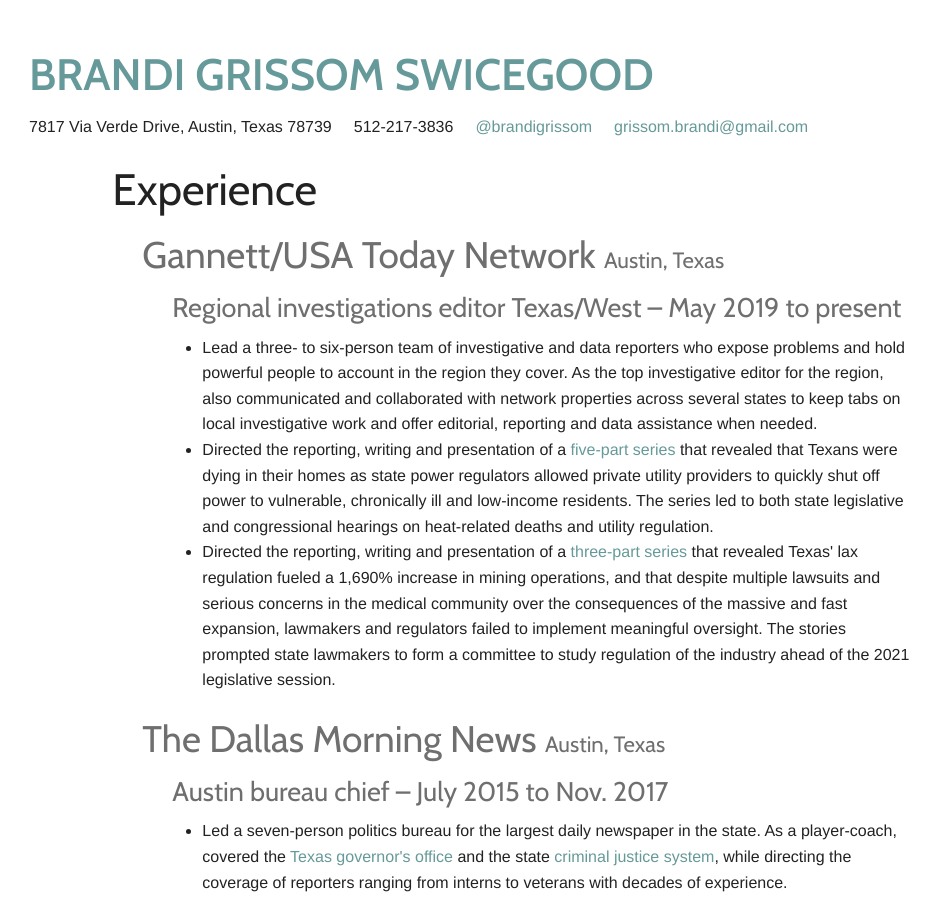
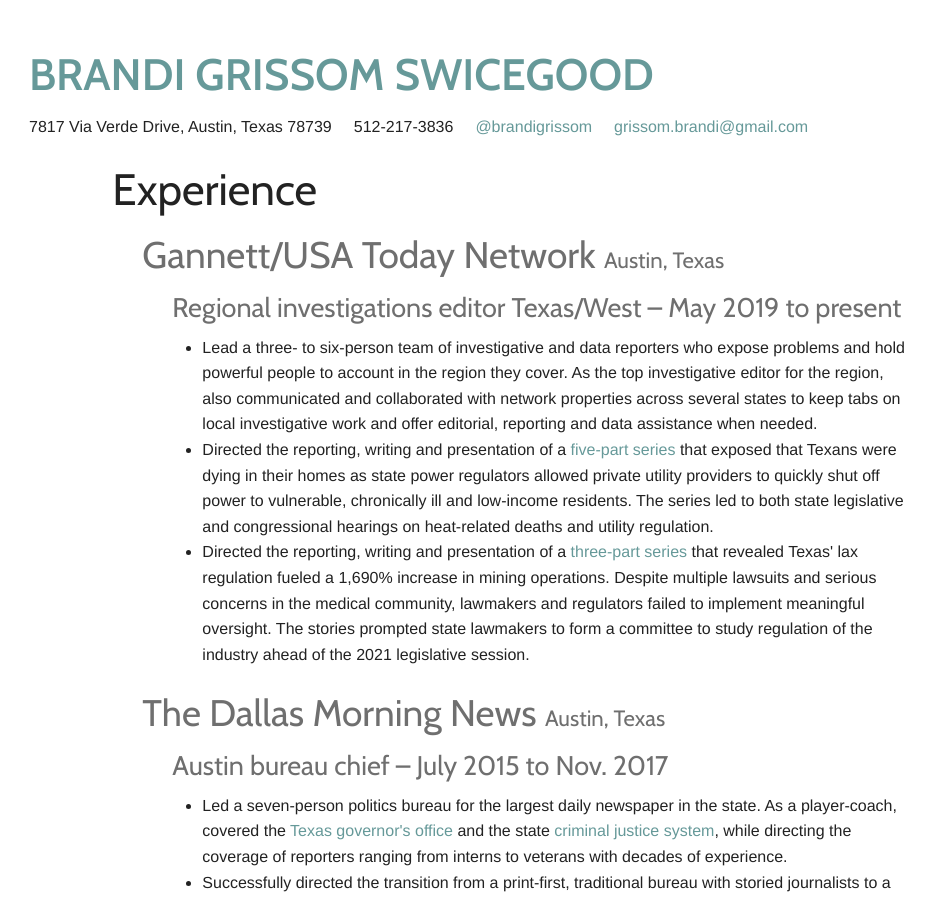
Before and after one commit to BrandiGrissom/resume, a Jekyll site: the page built from index.html, in a window 1280 px wide and 900 px high. Shown: the whole window, without its empty margins (126-1063 px from the left). Built offline with Jekyll 4.4.1, drawn with Linux system fonts in a browser that asks for light colours.

Commit message:
Update index.html

```diff
--- a/index.html
+++ b/index.html
@@ -25,8 +25,8 @@
 
     <ul>
       <li>Lead a three- to six-person team of investigative and data reporters who expose problems and hold powerful people to account in the region they cover. As the top investigative editor for the region, also communicated and collaborated with network properties across several states to keep tabs on local investigative work and offer editorial, reporting and data assistance when needed.
-      <li>Directed the reporting, writing and presentation of a <a href=https://stories.usatodaynetwork.com/hostagetoheat/texas-heat-summer-temperatures-electricity-power-cut-off/site/gatehousenews.com">five-part series</a> that revealed that Texans were dying in their homes as state power regulators allowed private utility providers to quickly shut off power to vulnerable, chronically ill and low-income residents. The series led to both state legislative and congressional hearings on heat-related deaths and utility regulation.
-      <li>Directed the reporting, writing and presentation of a <A href=https://stories.usatodaynetwork.com/a-world-rocked/>three-part series</a> that revealed Texas' lax regulation fueled a 1,690% increase in mining operations, and that despite multiple lawsuits and serious concerns in the medical community over the consequences of the massive and fast expansion, lawmakers and regulators failed to implement meaningful oversight. The stories prompted state lawmakers to form a committee to study regulation of the industry ahead of the 2021 legislative session.
+      <li>Directed the reporting, writing and presentation of a <a href=https://stories.usatodaynetwork.com/hostagetoheat/texas-heat-summer-temperatures-electricity-power-cut-off/site/gatehousenews.com">five-part series</a> that exposed that Texans were dying in their homes as state power regulators allowed private utility providers to quickly shut off power to vulnerable, chronically ill and low-income residents. The series led to both state legislative and congressional hearings on heat-related deaths and utility regulation.
+      <li>Directed the reporting, writing and presentation of a <A href=https://stories.usatodaynetwork.com/a-world-rocked/>three-part series</a> that revealed Texas' lax regulation fueled a 1,690% increase in mining operations. Despite multiple lawsuits and serious concerns in the medical community, lawmakers and regulators failed to implement meaningful oversight. The stories prompted state lawmakers to form a committee to study regulation of the industry ahead of the 2021 legislative session.
     </ul>
 
 
```
